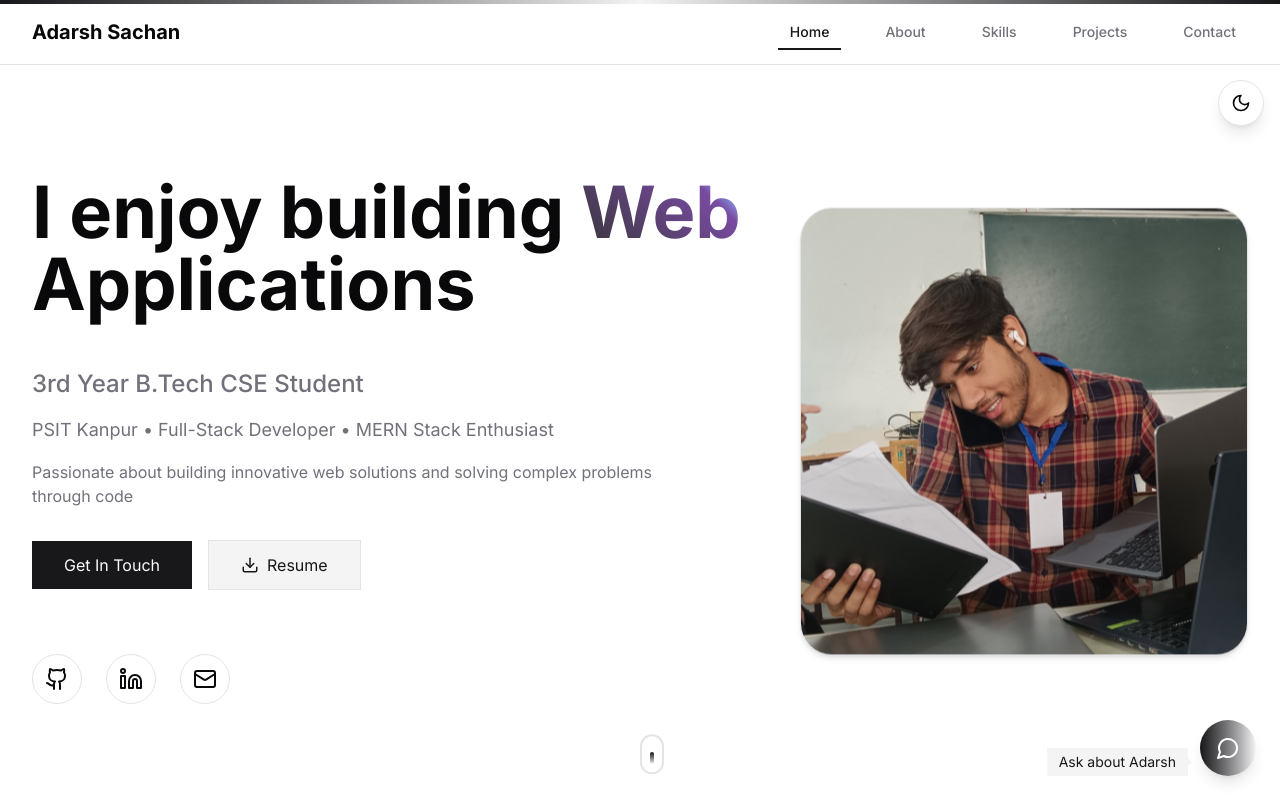
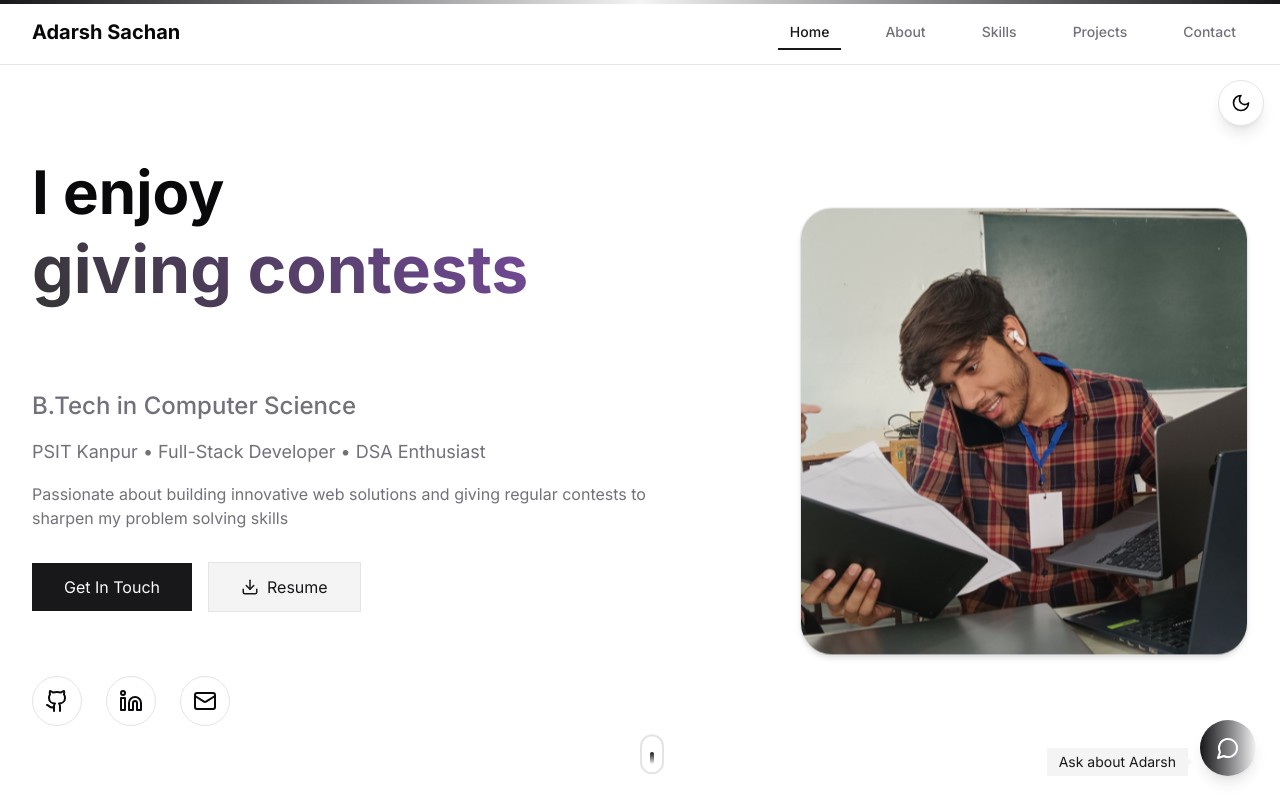
Before and after one commit to theadarsh1m/portfolio, a Next.js app: page / in a window 1280 px wide. Shown: the top 800 px of the page. Built offline with nearby package versions, Linux system fonts and the light colour scheme.

Commit message:
hero section text flipping animation

```diff
--- a/app/api/contact/route.ts
+++ b/app/api/contact/route.ts
@@ -4,6 +4,8 @@ import { checkRateLimit } from "@/lib/rate-limit";
 
 export async function POST(request: Request) {
   try {
+    const ownerEmail = "2k23.cs2312635@gmail.com";
+
     // 0. Rate Limiting
     const ip = request.headers.get("x-forwarded-for") || "anonymous";
     const rateLimit = await checkRateLimit(ip);
@@ -76,7 +78,7 @@ export async function POST(request: Request) {
     // Use 'replyTo' so when you click "reply", it sends to the user's email.
     const mailToOwner = {
       from: `"Portfolio Contact Form" <${emailUser}>`,
-      to: emailUser,
+      to: ownerEmail,
       replyTo: email,
       subject: `Portfolio Contact - ${name}`,
       text: `Name: ${name}\nEmail: ${email}\n\nMessage:\n${message}`,
--- a/app/components/contact.tsx
+++ b/app/components/contact.tsx
@@ -71,7 +71,7 @@ export default function Contact() {
       icon: Mail,
       title: "Email",
       value: "2k23.cs2312635@gmail.com",
-      href: "mailto:2k23.cs2312635@gmail.com",
+      href: "https://mail.google.com/mail/?view=cm&fs=1&to=2k23.cs2312635%40gmail.com",
     },
     {
       icon: MapPin,
@@ -131,6 +131,8 @@ export default function Contact() {
                     <motion.a
                       key={info.title}
                       href={info.href}
+                      target={info.href.startsWith("http") ? "_blank" : undefined}
+                      rel={info.href.startsWith("http") ? "noopener noreferrer" : undefined}
                       whileHover={{
                         x: 12,
                         scale: 1.02,
--- a/app/components/hero.tsx
+++ b/app/components/hero.tsx
@@ -1,13 +1,30 @@
 "use client"
 
-import { motion } from "framer-motion"
+import { useState, useEffect } from "react"
+import { motion, AnimatePresence } from "framer-motion"
 import { Github, Linkedin, Mail, Download } from "lucide-react"
 
+const phrases = [
+  "building Web Apps",
+  "solving DSA problems",
+  "giving contests",
+  "exploring new tech",
+]
+
 export default function Hero() {
+  const [index, setIndex] = useState(0)
+
+  useEffect(() => {
+    const interval = setInterval(() => {
+      setIndex((prev) => (prev + 1) % phrases.length)
+    }, 2800)
+    return () => clearInterval(interval)
+  }, [])
+
   const socialLinks = [
     { icon: Github, href: "https://github.com/theadarsh1m", label: "GitHub" },
     { icon: Linkedin, href: "https://www.linkedin.com/in/adarshsachan01/", label: "LinkedIn" },
-    { icon: Mail, href: "mailto:2k23.cs2312635@gmail.com", label: "Email" },
+    { icon: Mail, href: "https://mail.google.com/mail/?view=cm&fs=1&to=2k23.cs2312635%40gmail.com", label: "Email" },
   ]
 
   return (
@@ -29,10 +46,10 @@ export default function Hero() {
               duration: 1.4,
               ease: [0.25, 0.46, 0.45, 0.94],
             }}
-            className="flex-1 space-y-8"
+            className="flex-1 space-y-8 max-w-full z-10"
           >
             {/* Headline */}
-            <div className="relative overflow-hidden">
+            <div className="pt-2 pb-4">
               <motion.h1
                 initial={{ opacity: 0, y: 30 }}
                 animate={{ opacity: 1, y: 0 }}
@@ -41,10 +58,23 @@ export default function Hero() {
                   duration: 1,
                   ease: [0.25, 0.46, 0.45, 0.94],
                 }}
-                className="text-5xl md:text-6xl lg:text-7xl font-bold text-foreground mb-4"
+                className="text-4xl sm:text-5xl md:text-5xl lg:text-6xl font-bold leading-[1.15] text-foreground mb-4"
               >
-                I enjoy building{" "}
-                <span className="gradient-text">Web</span> Applications
+                <div className="mb-2">I enjoy</div>
+                <div className="relative h-[2.9em] sm:h-[2.7em] lg:h-[1.6em] overflow-hidden w-full">
+                  <AnimatePresence mode="popLayout">
+                    <motion.span
+                      key={index}
+                      initial={{ opacity: 0, y: "100%" }}
+                      animate={{ opacity: 1, y: 0 }}
+                      exit={{ opacity: 0, y: "-100%" }}
+                      transition={{ duration: 0.5, ease: "easeInOut" }}
+                      className="absolute left-0 w-full text-[1.1em] leading-[1.2] text-center lg:text-left gradient-text inline-block break-words"
+                    >
+                      {phrases[index]}
+                    </motion.span>
+                  </AnimatePresence>
+                </div>
               </motion.h1>
             </div>
 
@@ -60,7 +90,7 @@ export default function Hero() {
                 }}
                 className="text-xl md:text-2xl text-muted-foreground font-medium"
               >
-                3rd Year B.Tech CSE Student
+                B.Tech in Computer Science
               </motion.p>
 
               <motion.p
@@ -73,7 +103,7 @@ export default function Hero() {
                 }}
                 className="text-lg text-muted-foreground"
               >
-                PSIT Kanpur • Full-Stack Developer • MERN Stack Enthusiast
+                PSIT Kanpur • Full-Stack Developer • DSA Enthusiast
               </motion.p>
 
               <motion.p
@@ -86,7 +116,7 @@ export default function Hero() {
                 }}
                 className="text-base text-muted-foreground max-w-2xl mx-auto lg:mx-0"
               >
-                Passionate about building innovative web solutions and solving complex problems through code
+                Passionate about building innovative web solutions and giving regular contests to sharpen my problem solving skills
               </motion.p>
             </div>
 
@@ -111,7 +141,10 @@ export default function Hero() {
               </motion.a>
 
               <motion.a
-                href="#"
+                href="https://drive.google.com/uc?export=download&id=1bBv4948271T2v5vnH4znSA2NjoBBTbyE"
+                download="Adarsh_Sachan_Resume.pdf"
+                target="_blank"
+                rel="noopener noreferrer"
                 whileHover={{ scale: 1.05 }}
                 transition={{ duration: 0.3 }}
                 className="px-8 py-3 bg-secondary text-secondary-foreground border border-border rounded-lg transition-all duration-300 flex items-center gap-2 hover:bg-muted"
```
